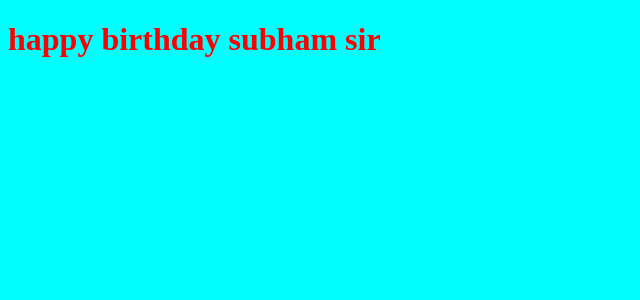
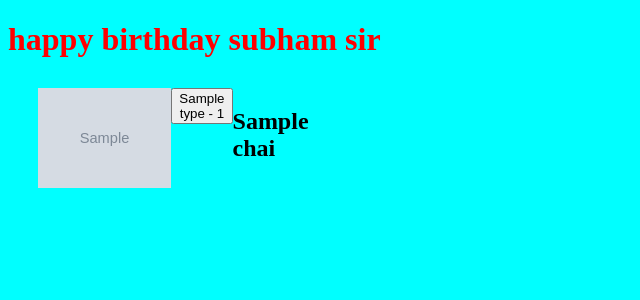
Before and after one commit to Chandresh-spec/miniproject, a Django app: template miniproject/templates/index.html in a window 1280 px wide. Shown: the top 300 px of the page, without its empty margins (0-640 px from the left). Run offline with Django 5.2, Linux system fonts and the light colour scheme; the template is opened without the code that fills it: most values are stand-ins (such as "Sample title", 1, 10 or a date in 2020); grey boxes marked "Sample" are stand-in pictures.

Commit message:
first look

```diff
--- a/miniproject/templates/index.html
+++ b/miniproject/templates/index.html
@@ -9,5 +9,15 @@
 </head>
 <body>
     <h1>happy birthday  subham sir</h1>
+    <div class="img">
+    {% comment %} {%block content%} {% endcomment %}
+    {% for chai in chais %}
+    <img src="{{chai.image.url}}" alt="">
+    <a href="{%url 'contact' chai.id%}"><button>{{chai.type}} - {{chai.id}}</button></a>
+    <h2>{{chai.name}}</h2>
+
+    {% endfor %}
+    {% comment %} {% endblock %} {% endcomment %}
+    </div>
 </body>
 </html>
--- a/miniproject/urls.py
+++ b/miniproject/urls.py
@@ -4,5 +4,6 @@ from . import views
 
 urlpatterns = [
     path('',views.home1,name='home1'),
-    path('about/',views.about,name='about')
+    path('about/',views.about,name='about'),
+    path('<int:chai_id>/',views.contact,name='contact')
 ]
--- a/static/style.css
+++ b/static/style.css
@@ -4,3 +4,14 @@ h1{
 body{
     background-color: aqua;
 }
+
+.img{
+    display: flex;
+    flex-direction: row;
+    margin: 30px;
+    width:250px;
+    height:100px;
+
+
+
+}
```
Also changed, not shown: miniproject/views.py (+9 -1 lines), miniproject/templates/chai.html (added).
